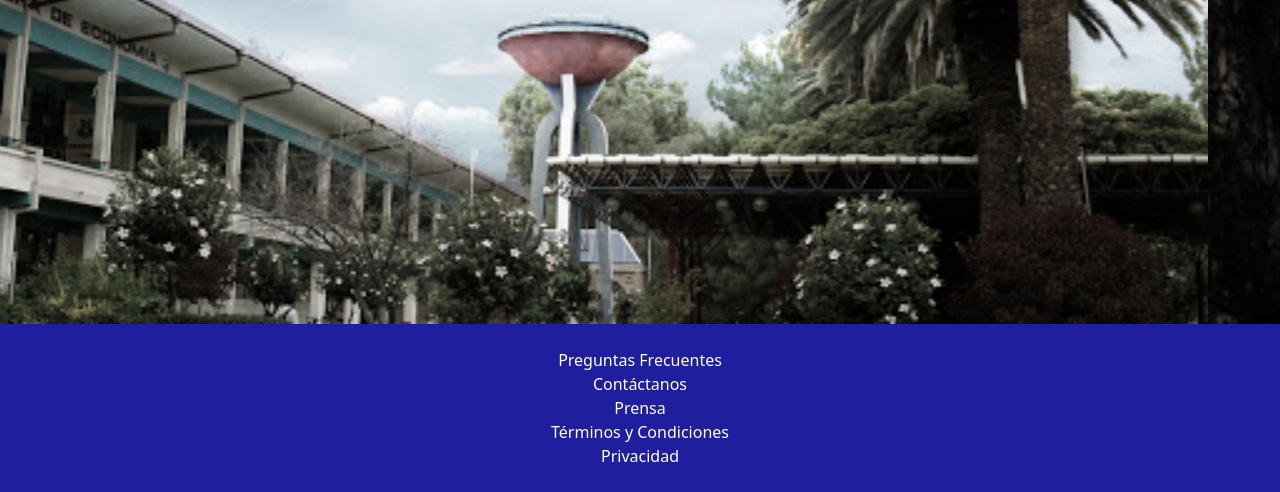
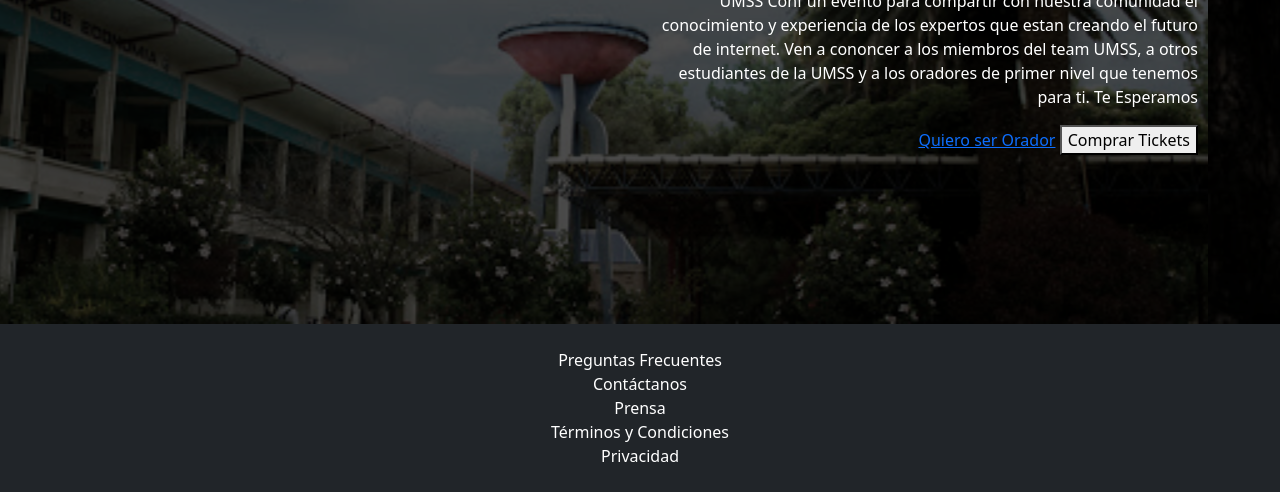
Before and after one commit to andrescastromamani/UmssConf, a plain HTML site: page index.html in a window 1280 px wide. Shown: the part 389-881 px from the top of the page. Drawn offline with nearby package versions, Linux system fonts and the light colour scheme.

Commit message:
Agregamos el texto informativo sobre el carousel

```diff
--- a/index.css
+++ b/index.css
@@ -9,11 +9,28 @@ html, body{
 #main .carousel-inner img{
     max-height: 70vh;
     object-fit: cover;
-    filter: grayscale(70%);
+    filter: grayscale(50%);
 
 }
 .ticket{
     color: blue !important;
+}
+/*Main*/
+#carousel{
+    position: relative;
+}
+#carousel .overlay{
+    position: absolute;
+    top: 0;
+    bottom: 0;
+    left: 0;
+    right: 0;
+    background-color: rgba(0,0,0, .7);
+    color: white;
+}
+#carousel .overlay .container,
+#carousel .overlay .row{
+    height: 100%;
 }
 
 /*Footer*/
--- a/index.html
+++ b/index.html
@@ -49,7 +49,7 @@
 
   <!--Main-->
   <main id="main">
-    <div id="carouselExampleControls" class="carousel slide" data-bs-ride="carousel" data-pause="false">
+    <div id="carousel" class="carousel slide" data-bs-ride="carousel" data-pause="false">
       <div class="carousel-inner">
         <div class="carousel-item active">
           <img src="assets/images/umss1.jpg" class="d-block w-100" alt="imagen carrusel">
@@ -60,13 +60,25 @@
         <div class="carousel-item">
           <img src="assets/images/umss3.jpg" class="d-block w-100" alt="imagen carrusel">
         </div>
+        <div class="overlay">
+          <div class="container">
+            <div class="row align-items-center">
+              <div class="col-md-6 offset-md-6 text-center text-md-end">
+                <h1>UMSS Conf Cochabamba</h1>
+                <p class="d-none d-md-block">UMSS Conf un evento para compartir con nuestra comunidad el conocimiento y experiencia de los expertos que estan creando el futuro de internet. Ven a cononcer a los miembros del team UMSS, a otros estudiantes de la UMSS y a los oradores de primer nivel que tenemos para ti. Te Esperamos</p>
+                <a href="#">Quiero ser Orador</a>
+                <button type="button">Comprar Tickets</button>
+              </div>
+            </div>
+          </div>
+        </div>
       </div>
     </div>
   </main>
   <!--/Main-->
 
   <!--Footer-->
-  <footer id="footer" class="pb-4 pt-4">
+  <footer id="footer" class="pb-4 pt-4 bg-dark">
     <div class="container">
       <div class="row text-center">
         <div class="col-12 col-lg">
```
